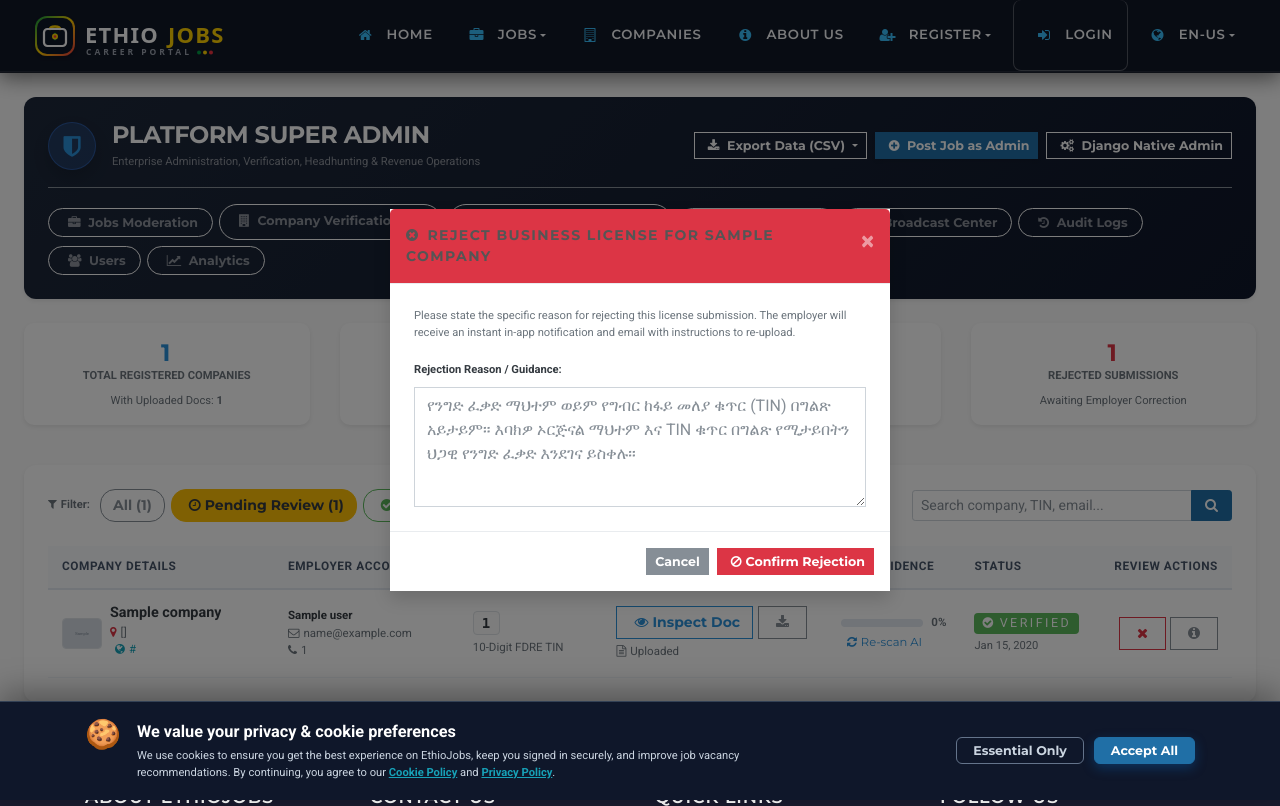
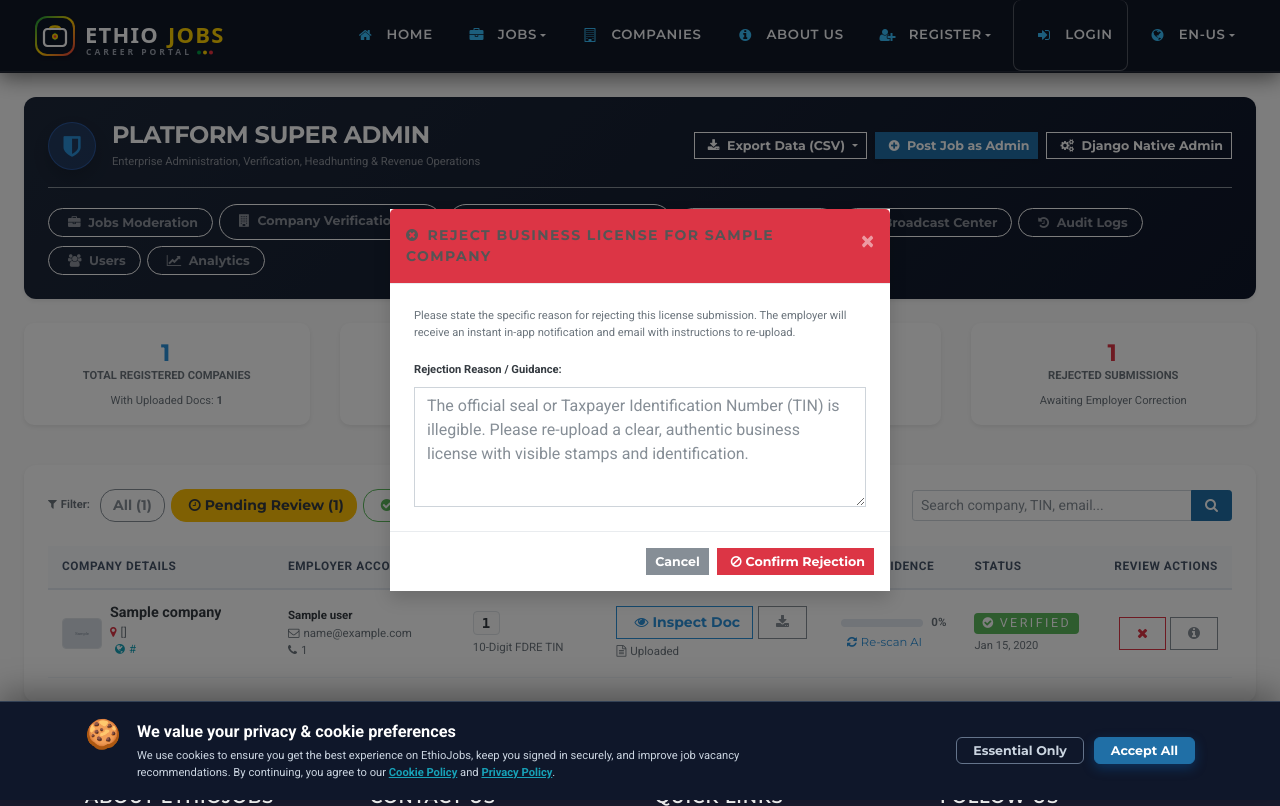
Before and after one commit to wuba21/Django-online-Job-Portal-system, a Django app: template templates/jobs/admin/companies_verification.html in a window 1280 px wide, after a click on "Reject License Submission". Shown: the top 806 px of the page. Run offline with Django 3.2, Linux system fonts and the light colour scheme; the template is opened without the code that fills it: most values are stand-ins (such as "Sample title", 1, 10 or a date in 2020); grey boxes marked "Sample" are stand-in pictures; parts of the project's set-up code (start-up, migrations or seed data) failed here and were passed over; some libraries are stand-ins or nearby versions.

Commit message:
chore(admin): localize rejection guidance and standard placeholder

```diff
--- a/templates/jobs/admin/companies_verification.html
+++ b/templates/jobs/admin/companies_verification.html
@@ -334,7 +334,7 @@
                                             </p>
                                             <div class="form-group mb-0">
                                                 <label class="font-weight-bold small text-dark">Rejection Reason / Guidance:</label>
-                                                <textarea name="rejection_reason" class="form-control" rows="4" required placeholder="e.g. The uploaded business license is blurry or does not match the TIN number. Please provide a clear original PDF scan with an authentic official seal.">የንግድ ፈቃድ ማህተም ወይም የግብር ከፋይ መለያ ቁጥር (TIN) በግልጽ አይታይም። እባክዎ ኦርጅናል ማህተም እና TIN ቁጥር በግልጽ የሚታይበትን ህጋዊ የንግድ ፈቃድ እንደገና ይስቀሉ።</textarea>
+                                                <textarea name="rejection_reason" class="form-control" rows="4" required placeholder="{% trans 'e.g. The uploaded business license is blurry or does not match the TIN number. Please provide a clear original PDF scan with an authentic official seal.' %}">{% trans "The official seal or Taxpayer Identification Number (TIN) is illegible. Please re-upload a clear, authentic business license with visible stamps and identification." %}</textarea>
                                             </div>
                                         </div>
                                         <div class="modal-footer">
```
